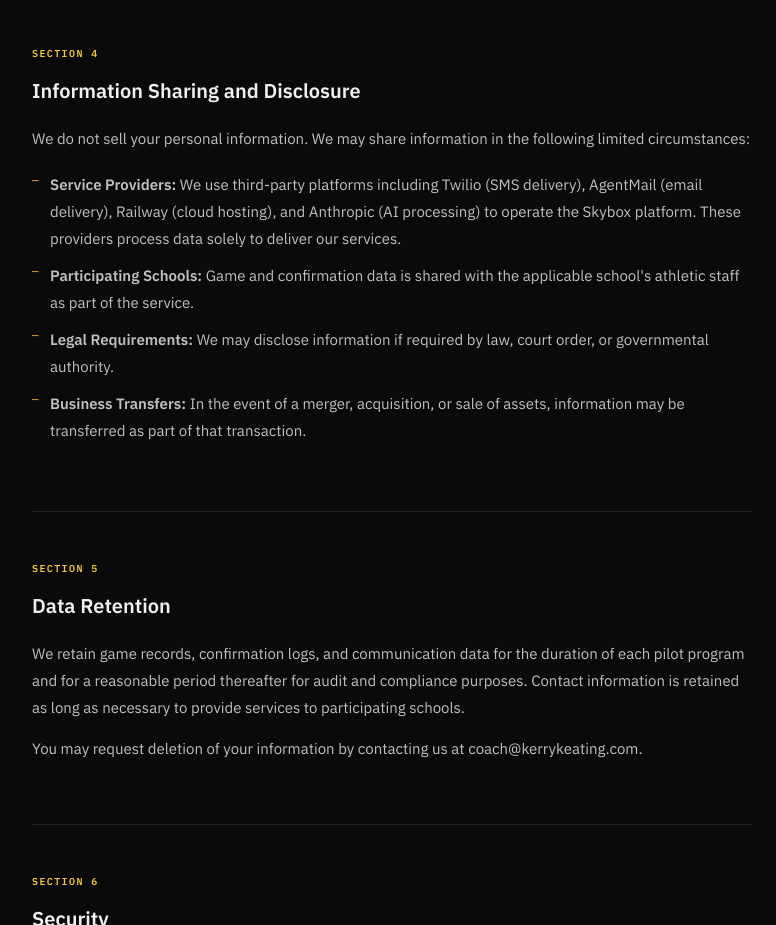
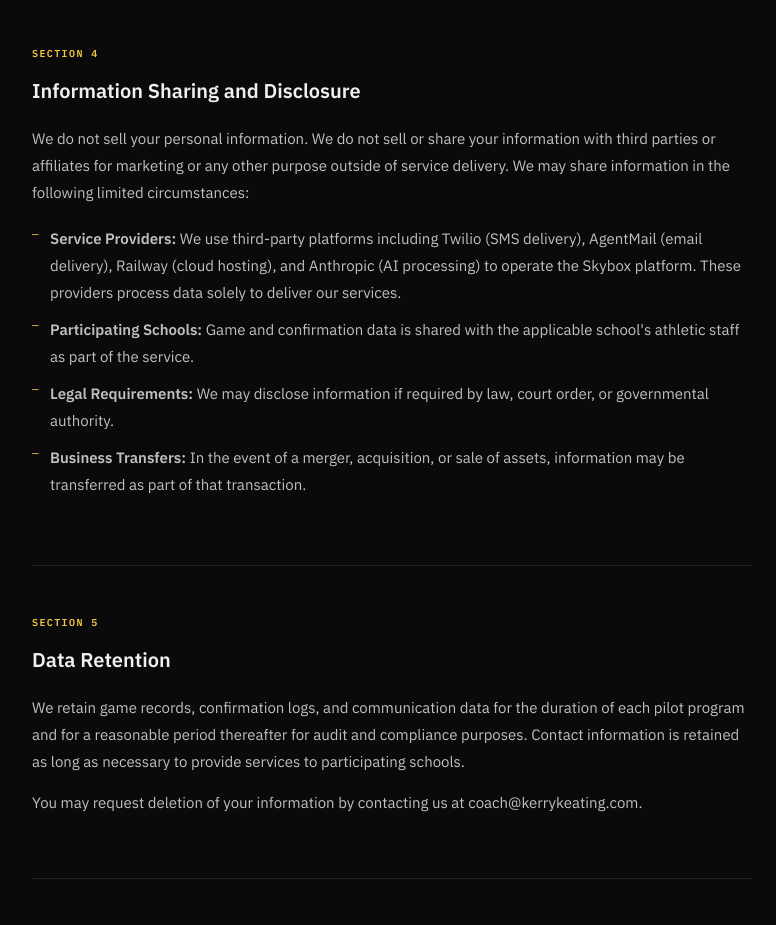
Before and after one commit to CoachK2/skybox-landing, a website: page public/privacy-policy.html in a window 1280 px wide. Shown: the part 2492-3417 px from the top of the page, without its empty margins (248-1024 px from the left). Drawn offline with Linux system fonts and the light colour scheme.

Commit message:
Clarify information sharing policy in privacy policy

```diff
--- a/public/privacy-policy.html
+++ b/public/privacy-policy.html
@@ -224,7 +224,7 @@ footer {
   <div class="section">
     <div class="section-num">Section 4</div>
     <h2>Information Sharing and Disclosure</h2>
-    <p>We do not sell your personal information. We may share information in the following limited circumstances:</p>
+    <p>We do not sell your personal information. We do not sell or share your information with third parties or affiliates for marketing or any other purpose outside of service delivery. We may share information in the following limited circumstances:</p>
     <ul>
       <li><strong>Service Providers:</strong> We use third-party platforms including Twilio (SMS delivery), AgentMail (email delivery), Railway (cloud hosting), and Anthropic (AI processing) to operate the Skybox platform. These providers process data solely to deliver our services.</li>
       <li><strong>Participating Schools:</strong> Game and confirmation data is shared with the applicable school's athletic staff as part of the service.</li>
```
